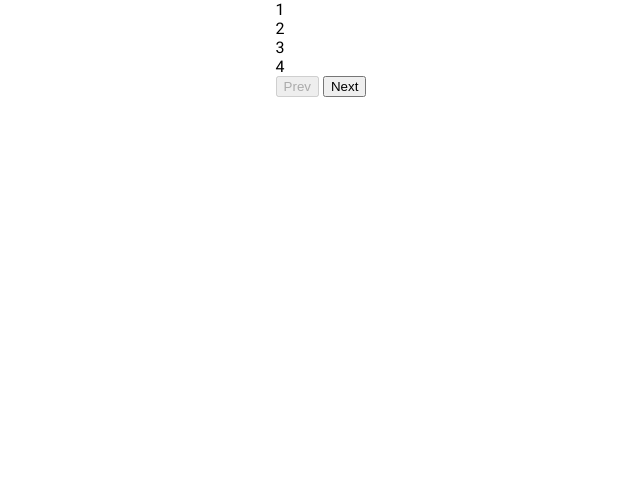
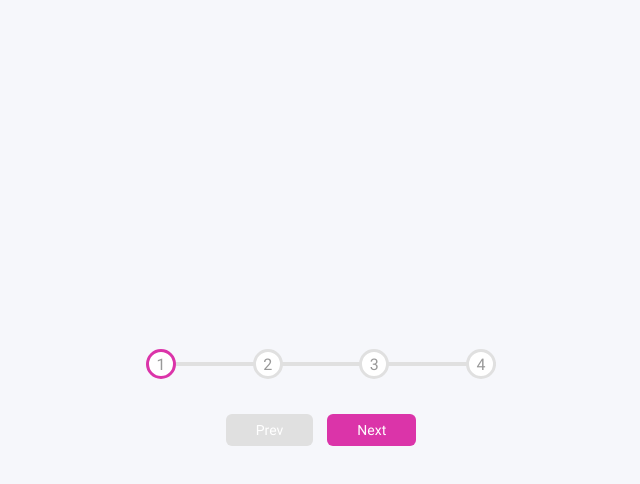
Before and after one commit to LuqmaanBrown/Progess_Steps, a plain HTML site: page index.html in a window 1280 px wide. Shown: the whole page, without its empty margins (319-959 px from the left). Drawn offline with Linux system fonts and the light colour scheme; files whose address does not match are found by name.

Commit message:
Created Styling progress Steps

```diff
--- a/css/style.css
+++ b/css/style.css
@@ -1,6 +1,11 @@
 @font-face {
   font-family: "Roboto";
   src: url("fonts/Roboto-Regular.ttf");
+}
+
+:root {
+  --line-border-fill: #db34a9;
+  --line-border-empty: #e0e0e0;
 }
 
 * {
@@ -8,12 +13,90 @@
 }
 
 body {
+  background-color: #f6f7fb;
   font-family: "Roboto", sans-serif;
   display: flex;
-  flex-direction: column;
   align-items: center;
-  justify-self: center;
+  justify-content: center;
   height: 100vh;
   overflow: hidden;
   margin: 0;
 }
+
+.container {
+  text-align: center;
+}
+
+.progress-container {
+  display: flex;
+  justify-content: space-between;
+  position: relative;
+  margin-bottom: 30px;
+  max-width: 100%;
+  width: 350px;
+}
+
+.progress-container:before {
+  content: "";
+  background-color: var(--line-border-empty);
+  position: absolute;
+  top: 50%;
+  left: 0;
+  transform: translateY(-50%);
+  height: 4px;
+  width: 100%;
+  z-index: -1;
+}
+
+.progress {
+  background-color: var(--line-border-fill);
+  position: absolute;
+  top: 50%;
+  left: 0;
+  transform: translateY(-50%);
+  height: 4px;
+  width: 0%;
+  z-index: -1;
+  transition: 0.4s ease;
+}
+
+.circle {
+  background-color: #fff;
+  color: #999;
+  border-radius: 50%;
+  height: 30px;
+  width: 30px;
+  display: flex;
+  align-items: center;
+  justify-content: center;
+  border: 3px solid var(--line-border-empty);
+  transition: 0.4s ease;
+}
+.circle.active {
+  border-color: var(--line-border-fill);
+}
+
+.btn {
+  background-color: var(--line-border-fill);
+  color: #fff;
+  border: 0;
+  border-radius: 6px;
+  cursor: pointer;
+  font-family: inherit;
+  padding: 8px 30px;
+  margin: 5px;
+  font-size: 14px;
+}
+
+.btn:active {
+  transform: scale(0.98);
+}
+
+.btn:focus {
+  outline: 0;
+}
+
+.btn:disabled {
+  background-color: var(--line-border-empty);
+  cursor: not-allowed;
+}
```
